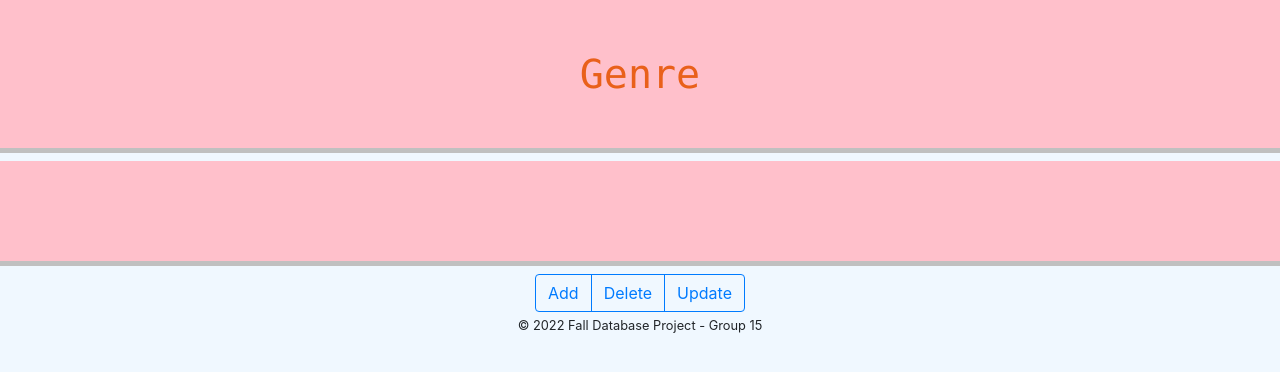
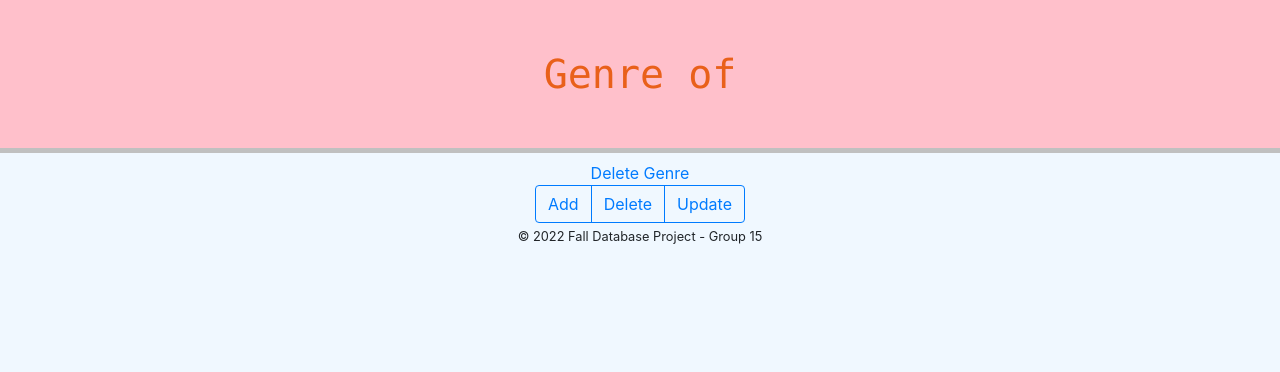
Before and after one commit to itudb2215/itudb2215, a Flask app: template project_flask/templates/genre.html in a window 1280 px wide. Shown: the part 80-452 px from the top of the page. Run offline with Flask 2, Linux system fonts and the light colour scheme; the template is opened without the code that fills it, so the values that code supplies are empty; some libraries are stand-ins or nearby versions.

Commit message:
Separate genre and requirements pages

```diff
--- a/project_flask/templates/genre.html
+++ b/project_flask/templates/genre.html
@@ -3,8 +3,7 @@
 {% block content %}
 
 <div class="text-center">
-  <h1>Genre</h1>
-<h1>{{ selected_game.query_name}}</h1>
+  <h1>Genre of {{ selected_game.query_name}}</h1>
 
 <ul class="list-group list-group-flush" class="text-center">
   {% if genre.GenreIsNonGame == true %}
@@ -48,6 +47,12 @@
   {%endif%}
 </ul>
 
+<div class="field is-grouped">
+  <div class="control">
+    <a class="button is-danger is-small" href="{{url_for('genre_delete_page', genre_Id = genre.genre_Id)}}"> Delete Genre</a>
+  </div>
+</div>
+
 <div class="btn-group" role="group" aria-label="Basic outlined example">
   <button type="button" class="btn btn-outline-primary" onclick="location.href='#';">Add</button>
   <button type="button" class="btn btn-outline-primary" onclick="location.href='#';">Delete</button>
--- a/project_flask/templates/requirements.html
+++ b/project_flask/templates/requirements.html
@@ -21,6 +21,11 @@
   <li class="list-group-item">Mac requirements: <p style="font-size: 24px">{{ requirements.macminreqtext}}</p> </li>
 </ul>
 
+<div class="field is-grouped">
+  <div class="control">
+    <a class="button is-danger is-small" href="{{url_for('requirements_delete_page', platform_Id = requirements.platform_Id)}}"> Delete Requirements</a>
+  </div>
+</div>
 
 <div class="btn-group" role="group" aria-label="Basic outlined example">
   <button type="button" class="btn btn-outline-primary" onclick="location.href='#';">Add</button>
```
Also changed, not shown: project_flask/templates/games.html (+10 -6 lines).
